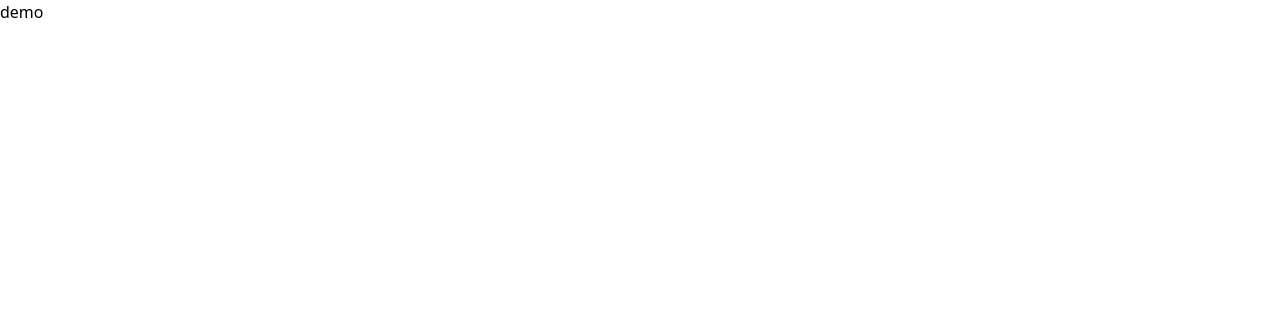
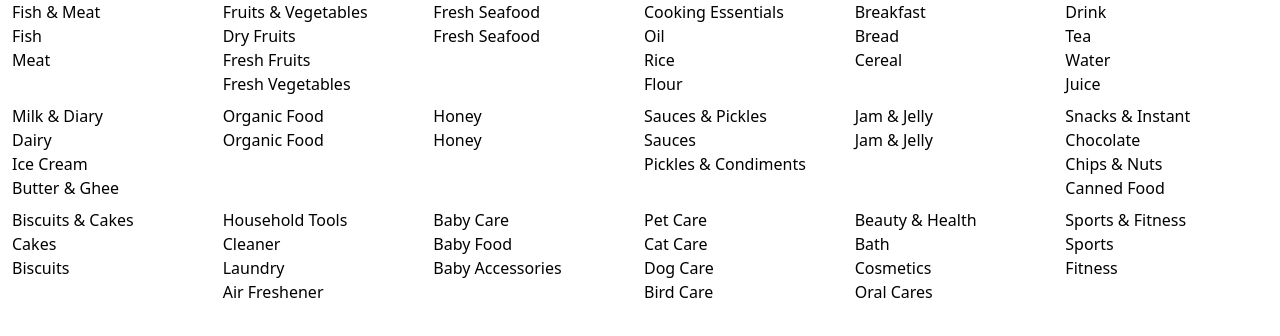
Before and after one commit to arafatyamin/kacha-bazar, a Next.js app: page /demo in a window 1280 px wide. Shown: the top 336 px of the page. Built offline with nearby package versions, Linux system fonts and the light colour scheme.

Commit message:
added category card

```diff
--- /dev/null
+++ b/Components/CustomerComponents/Cards/CategoryCard/CategoryCard.js
@@ -0,0 +1,43 @@
+import Link from "next/link";
+
+const CategoryCard = ({ data }) => {
+  const { title, subTitleOne, subTitleTwo, subTitleThree } = data;
+  return (
+    <div className="p-3 border rounded">
+      <Link
+        href="#"
+        className="font-medium hover:text-green-500 transition-all"
+      >
+        {title}
+      </Link>
+      <ul>
+        <li>
+          <Link
+            href="#"
+            className="text-xs text-gray-500 hover:text-green-500 transition-all"
+          >
+            {subTitleOne}
+          </Link>
+        </li>
+        <li>
+          <Link
+            href="#"
+            className="text-xs text-gray-500 hover:text-green-500 transition-all"
+          >
+            {subTitleTwo}
+          </Link>
+        </li>
+        <li>
+          <Link
+            href="#"
+            className="text-xs text-gray-500 hover:text-green-500 transition-all"
+          >
+            {subTitleThree}
+          </Link>
+        </li>
+      </ul>
+    </div>
+  );
+};
+
+export default CategoryCard;
--- /dev/null
+++ b/data/data.js
@@ -0,0 +1,114 @@
+export const categoryItems = [
+  {
+    id: "1",
+    title: "Fish & Meat",
+    subTitleOne: "Fish",
+    subTitleTwo: "Meat",
+  },
+  {
+    id: "2",
+    title: "Fruits & Vegetables",
+    subTitleOne: "Dry Fruits",
+    subTitleTwo: "Fresh Fruits",
+    subTitleThree: "Fresh Vegetables",
+  },
+  {
+    id: "3",
+    title: "Fresh Seafood",
+    subTitleOne: "Fresh Seafood",
+  },
+  {
+    id: "4",
+    title: "Cooking Essentials",
+    subTitleOne: "Oil",
+    subTitleTwo: "Rice",
+    subTitleThree: "Flour",
+  },
+  {
+    id: "5",
+    title: "Breakfast",
+    subTitleOne: "Bread",
+    subTitleTwo: "Cereal",
+  },
+  {
+    id: "6",
+    title: "Drink",
+    subTitleOne: "Tea",
+    subTitleTwo: "Water",
+    subTitleThree: "Juice",
+  },
+  {
+    id: "7",
+    title: "Milk & Diary",
+    subTitleOne: "Dairy",
+    subTitleTwo: "Ice Cream",
+    subTitleThree: "Butter & Ghee",
+  },
+  {
+    id: "8",
+    title: "Organic Food",
+    subTitleOne: "Organic Food",
+  },
+  {
+    id: "9",
+    title: "Honey",
+    subTitleOne: "Honey",
+  },
+  {
+    id: "10",
+    title: "Sauces & Pickles",
+    subTitleOne: "Sauces",
+    subTitleTwo: "Pickles & Condiments",
+  },
+  {
+    id: "11",
+    title: "Jam & Jelly",
+    subTitleOne: "Jam & Jelly",
+  },
+  {
+    id: "12",
+    title: "Snacks & Instant",
+    subTitleOne: "Chocolate",
+    subTitleTwo: "Chips & Nuts",
+    subTitleThree: "Canned Food",
+  },
+  {
+    id: "13",
+    title: "Biscuits & Cakes",
+    subTitleOne: "Cakes",
+    subTitleTwo: "Biscuits",
+  },
+  {
+    id: "14",
+    title: "Household Tools",
+    subTitleOne: "Cleaner",
+    subTitleTwo: "Laundry",
+    subTitleThree: "Air Freshener",
+  },
+  {
+    id: "15",
+    title: "Baby Care",
+    subTitleOne: "Baby Food",
+    subTitleTwo: "Baby Accessories",
+  },
+  {
+    id: "16",
+    title: "Pet Care",
+    subTitleOne: "Cat Care",
+    subTitleTwo: "Dog Care",
+    subTitleThree: "Bird Care",
+  },
+  {
+    id: "17",
+    title: "Beauty & Health",
+    subTitleOne: "Bath",
+    subTitleTwo: "Cosmetics",
+    subTitleThree: "Oral Cares",
+  },
+  {
+    id: "18",
+    title: "Sports & Fitness",
+    subTitleOne: "Sports",
+    subTitleTwo: "Fitness",
+  },
+];
--- a/pages/demo.js
+++ b/pages/demo.js
@@ -1,5 +1,20 @@
+import CategoryCard from "@/Components/CustomerComponents/Cards/CategoryCard/CategoryCard";
+import { categoryItems } from "@/data/data";
+
 const demo = () => {
-  return <div>demo</div>;
+  return (
+    <>
+      <section>
+        <div className="container mx-auto px-3">
+          <div className="grid grid-cols-6 gap-2">
+            {categoryItems.map((categoryItem) => (
+              <CategoryCard key={categoryItem.id} data={categoryItem} />
+            ))}
+          </div>
+        </div>
+      </section>
+    </>
+  );
 };
 
 export default demo;
```
